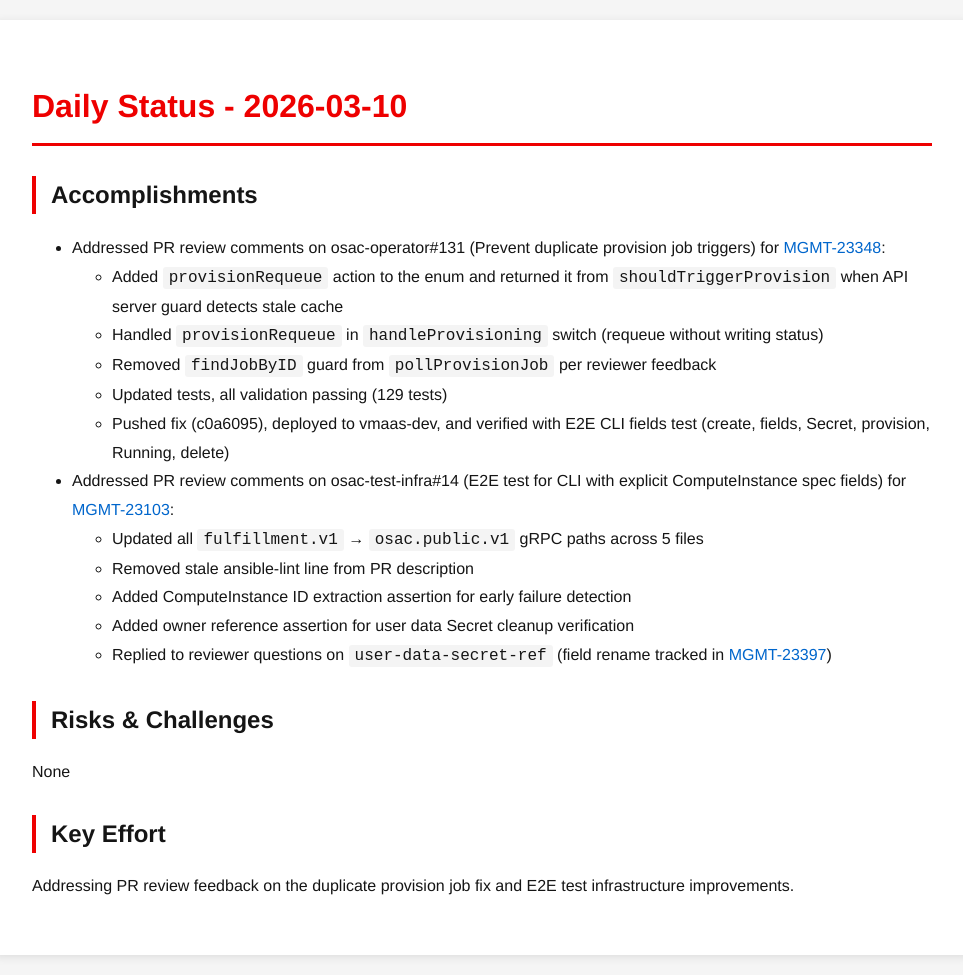
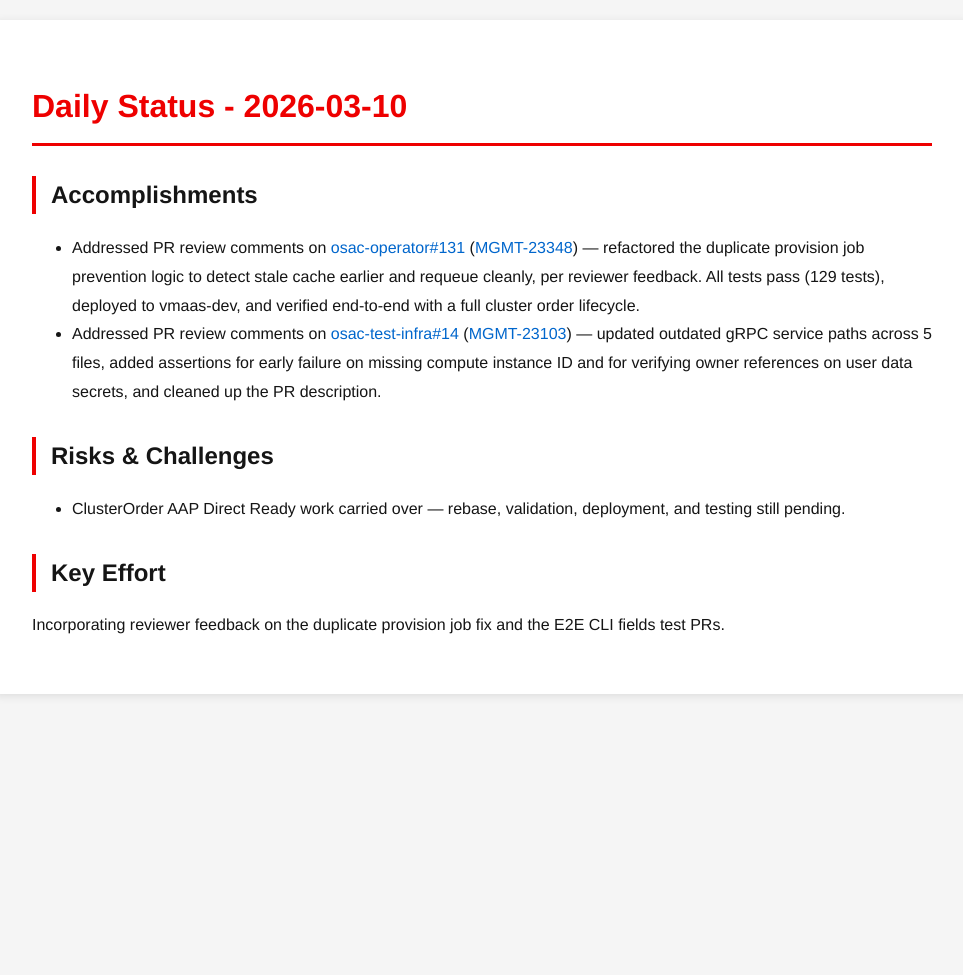
Before and after one commit to tzvatot/daily-status, a Jekyll site: the page built from 2026-03-10.md, in a window 1280 px wide. Shown: the whole page, without its empty margins (158-1121 px from the left). Built offline with Jekyll 4.4.1, drawn with Linux system fonts in a browser that asks for light colours; after the commit the page ends 900 px from its top, so only the background shows below that.

Commit message:
Daily status update - 2026-03-10

```diff
--- a/2026-03-10.md
+++ b/2026-03-10.md
@@ -7,21 +7,11 @@ date: 2026-03-10
 # Daily Status - 2026-03-10
 
 ## Accomplishments
-- Addressed PR review comments on osac-operator#131 (Prevent duplicate provision job triggers) for [MGMT-23348](https://issues.redhat.com/browse/MGMT-23348):
-  - Added `provisionRequeue` action to the enum and returned it from `shouldTriggerProvision` when API server guard detects stale cache
-  - Handled `provisionRequeue` in `handleProvisioning` switch (requeue without writing status)
-  - Removed `findJobByID` guard from `pollProvisionJob` per reviewer feedback
-  - Updated tests, all validation passing (129 tests)
-  - Pushed fix (c0a6095), deployed to vmaas-dev, and verified with E2E CLI fields test (create, fields, Secret, provision, Running, delete)
-- Addressed PR review comments on osac-test-infra#14 (E2E test for CLI with explicit ComputeInstance spec fields) for [MGMT-23103](https://issues.redhat.com/browse/MGMT-23103):
-  - Updated all `fulfillment.v1` → `osac.public.v1` gRPC paths across 5 files
-  - Removed stale ansible-lint line from PR description
-  - Added ComputeInstance ID extraction assertion for early failure detection
-  - Added owner reference assertion for user data Secret cleanup verification
-  - Replied to reviewer questions on `user-data-secret-ref` (field rename tracked in [MGMT-23397](https://issues.redhat.com/browse/MGMT-23397))
+- Addressed PR review comments on [osac-operator#131](https://github.com/osac-project/osac-operator/pull/131) ([MGMT-23348](https://issues.redhat.com/browse/MGMT-23348)) — refactored the duplicate provision job prevention logic to detect stale cache earlier and requeue cleanly, per reviewer feedback. All tests pass (129 tests), deployed to vmaas-dev, and verified end-to-end with a full cluster order lifecycle.
+- Addressed PR review comments on [osac-test-infra#14](https://github.com/osac-project/osac-test-infra/pull/14) ([MGMT-23103](https://issues.redhat.com/browse/MGMT-23103)) — updated outdated gRPC service paths across 5 files, added assertions for early failure on missing compute instance ID and for verifying owner references on user data secrets, and cleaned up the PR description.
 
 ## Risks & Challenges
-None
+- ClusterOrder AAP Direct Ready work carried over — rebase, validation, deployment, and testing still pending.
 
 ## Key Effort
-Addressing PR review feedback on the duplicate provision job fix and E2E test infrastructure improvements.
+Incorporating reviewer feedback on the duplicate provision job fix and the E2E CLI fields test PRs.
```
